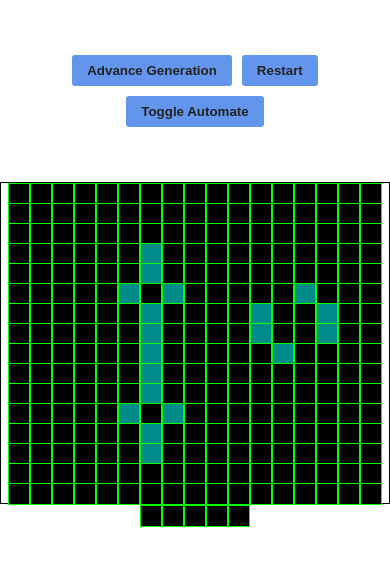
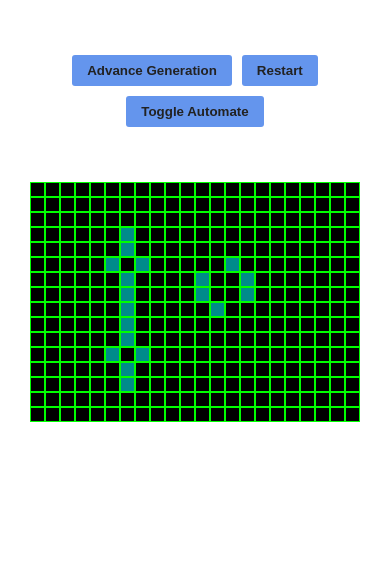
Before and after one commit to jasonogasian/conways-game-of-life, a React (Create React App) app: page / in a window 390 px wide. Shown: the top 566 px of the page. Built offline with nearby package versions, Linux system fonts and the light colour scheme.

Commit message:
Make the UI responsive. Like all good UIs

```diff
--- a/src/components/App/App.css
+++ b/src/components/App/App.css
@@ -7,12 +7,9 @@
 }
 
 .App .board {
-  border: 1px solid #000;
   display: inline-block;
-}
-
-.App .board .row {
-  height: 20px;
+  width: 90vw;
+  max-width: 600px;
 }
 
 
--- a/src/components/App/App.tsx
+++ b/src/components/App/App.tsx
@@ -1,4 +1,4 @@
-import React, { useState, useEffect } from 'react';
+import React, { useState, useEffect, useRef } from 'react';
 import { TOAD, GLIDER, WOW } from "patterns";
 import Controls from 'components/controls/Controls';
 
@@ -18,6 +18,24 @@ export default function App() {
   const [ darkMode, setDarkMode ] = useState(dark);
   const [ grid, setGrid ] = useState<boolean[][]>(INITIAL_GRID);
   const [ automate, setAutomate ] = useState<any>(null);
+  const [ cellSize, setCellSize ] = useState(0);
+  const boardRef = useRef(null);
+
+  useEffect(() => {
+    calculateCellSize();
+
+    window.onresize = calculateCellSize;
+    return () => {
+      window.onresize = null;
+    }
+
+    function calculateCellSize() {
+      // @ts-ignore
+      const boardWidth = boardRef && boardRef.current ? boardRef.current.clientWidth : 0;
+      const cellCount = grid.length ? grid[0].length : 0;
+      setCellSize(Math.floor(boardWidth/cellCount));
+    }
+  }, [boardRef])
 
 
   // Color scheme (white makes me sad)
@@ -38,11 +56,6 @@ export default function App() {
   }
 
 
-  const handleAdvanceGeneration = () => {
-    updateGrid();
-  }
-
-
   const handleSetAutomate = () => {
     if (automate) {
       clearInterval(automate);
@@ -57,15 +70,15 @@ export default function App() {
 
   return (
     <div className={ 'App ' + (darkMode ? 'dark' : 'light') }>
-      <Controls onAdvance={ handleAdvanceGeneration } onReset={ handleReset } onAutomate={ handleSetAutomate } />
+      <Controls onAdvance={ updateGrid } onReset={ handleReset } onAutomate={ handleSetAutomate } />
 
-      <div className="board">
+      <div className="board" ref={ boardRef }>
         {
           grid.map((row:Array<boolean>, rowIdx:number) => (
-            <div className="row" key={ rowIdx }>
+            <div className="row" style={{ height: cellSize }} key={ rowIdx }>
               {
                 row.map((cell:boolean, cellIdx:number) => (
-                  <Cell alive={ cell } key={ cellIdx } />
+                  <Cell alive={ cell } key={ cellIdx } size={ cellSize } />
                 ))
               }
             </div>
@@ -120,6 +133,20 @@ function calculateGrid(grid:boolean[][]):boolean[][] {
 }
 
 
+// function calculateGrid(grid:boolean[][]):boolean[][] {
+//   const newGrid:boolean[][] = [];
+//   const rowCount = grid.length;
+
+//   // Loop through each cell in every row at once
+//   // (we know that all rows are the same lenght)
+//   for (let r=0; r<rowCount; r++) {
+
+//   }
+
+//   return newGrid;
+// }
+
+
 // Fun with reduce
 function countAlive(arr:any):number {
   let count = 0;
--- a/src/components/Cell/Cell.css
+++ b/src/components/Cell/Cell.css
@@ -1,10 +1,9 @@
 .Cell {
   border: 1px solid lime;
-  width: 20px;
-  height: 20px;
   display: inline-block;
   vertical-align: top;
   transition: background-color 400ms;
+  box-sizing: border-box;
 }
 
 .Cell.alive {
--- a/src/components/Cell/Cell.tsx
+++ b/src/components/Cell/Cell.tsx
@@ -5,15 +5,20 @@ import './Cell.css';
 
 type CellProps = {
   alive: boolean,
+  size: number,
 }
 
 
 const Cell:React.FC<CellProps> = (props) => {
-  const { alive } = props;
+  const { alive, size } = props;
   const className = `Cell ${alive ? 'alive' : 'dead'}`;
+  const style = {
+    width: size,
+    height: size,
+  };
 
   return (
-    <div className={ className } />
+    <div className={ className } style={ style } />
   );
 }
 export default Cell;
```
